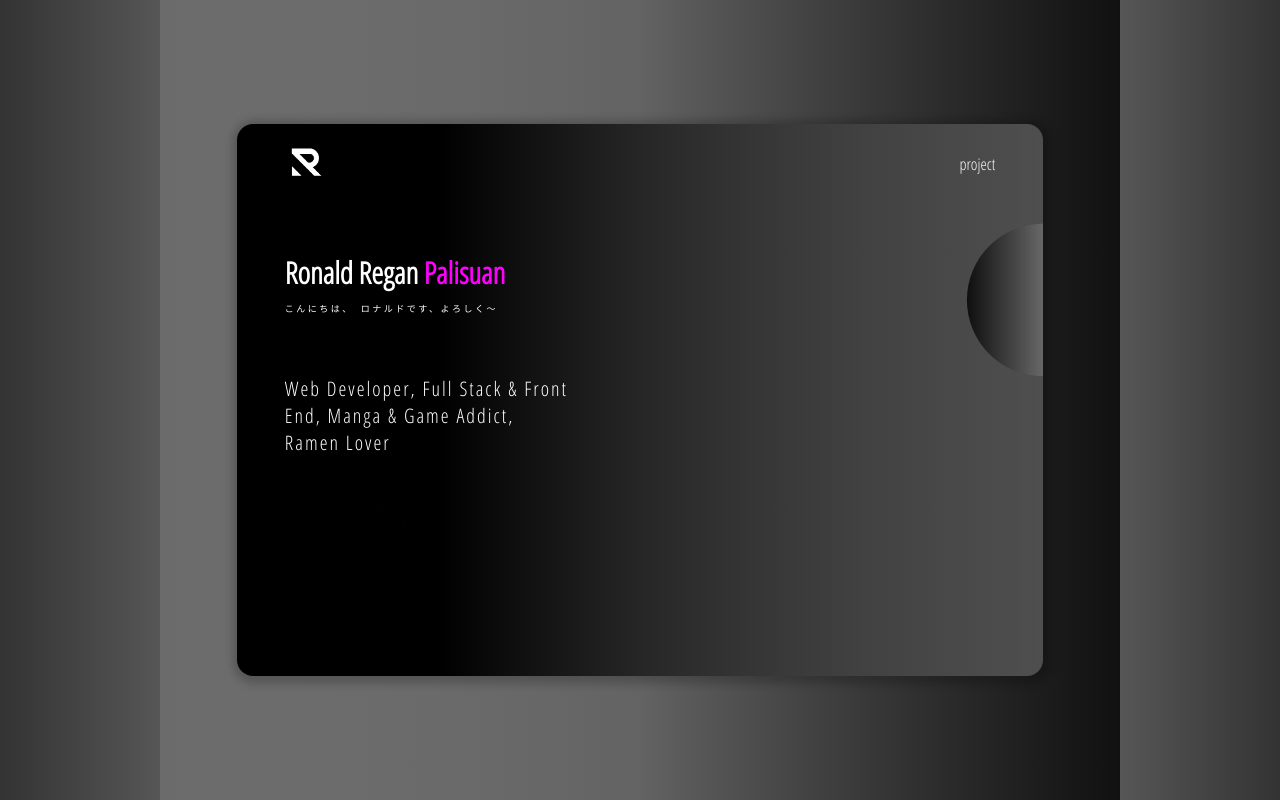
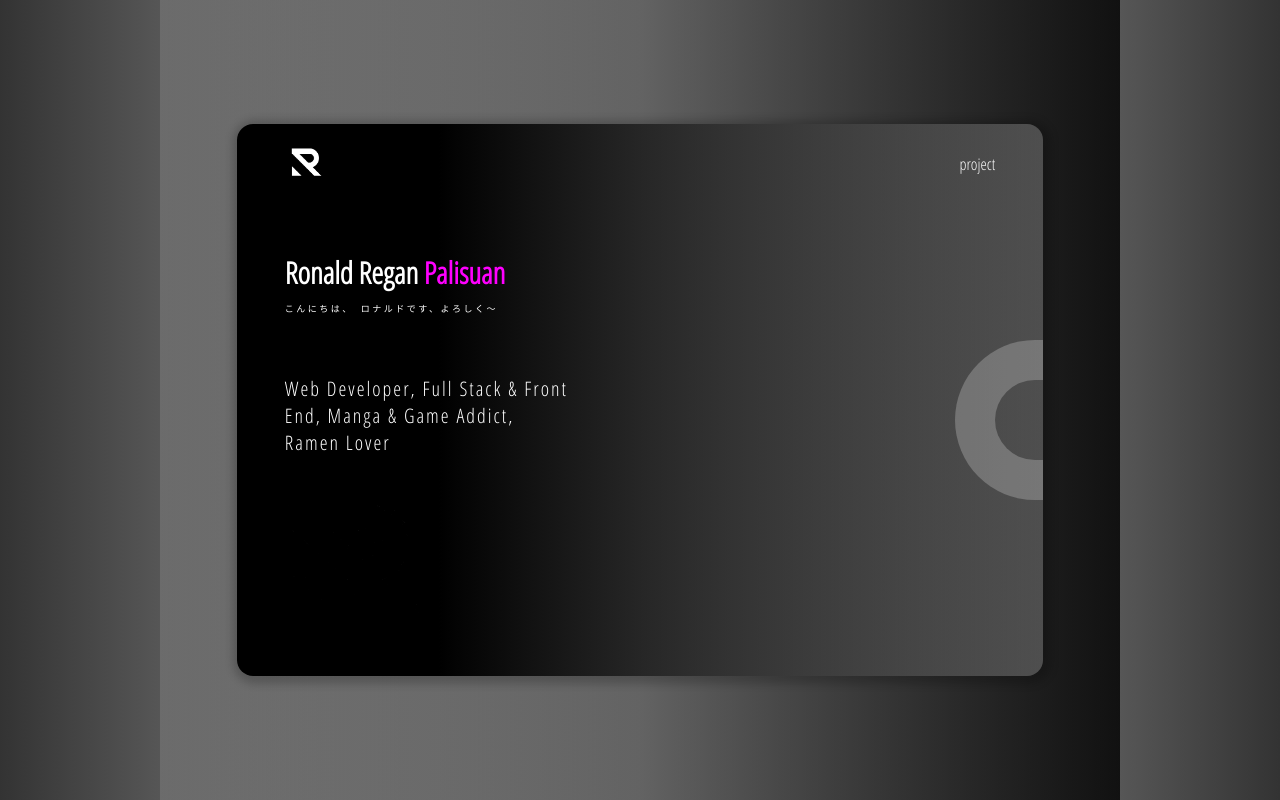
Before and after one commit to zolvo/portfolio, a React (Create React App) app: page / in a window 1280 px wide. Built offline with nearby package versions, Linux system fonts and the light colour scheme; grey boxes are pictures that could not be loaded.

Commit message:
make half donut css

```diff
--- a/src/component/Home.js
+++ b/src/component/Home.js
@@ -77,7 +77,6 @@ const Main = styled.div`
   flex-direction: row;
   justify-content: space-between;
   flex-wrap: wrap;
-  flex: 1 1 auto;
 `;
 
 const LogoBox = styled.div`
--- a/src/component/Navbar.js
+++ b/src/component/Navbar.js
@@ -95,9 +95,9 @@ const Container = styled.div`
 
     :hover .dropdown-content {
       display: block;
-      transition-delay: 0.2s;
       position: absolute;
     }
+
 
     :hover .dropdown-content li:nth-child(1) {
       animation: github 0.1s linear 1 forwards;
--- a/src/component/Projects.js
+++ b/src/component/Projects.js
@@ -44,61 +44,74 @@ function Projects() {
 
   return (
     <Containers>
-      <div className="chart">
-        <List>
-          <li>Project 1</li>
-          <li>Project 2</li>
-          <li>Project 3</li>
-          <li>Project 4</li>
-        </List>
-        {/* <Doughnut data={chartData} /> */}
-        <div className="chart2"></div>
-      </div>
+      <Circle>
+        <div className="chart" />
+      </Circle>
+      {/* <List>
+        <li>Project Title: PEKO-PEKO</li>
+        <li>Project Title: APPRON</li>
+        <li>Project Title: FIRST DRAFT</li>
+        <li>Project Title: COREDUMP</li>
+      </List> */}
+      {/* <Doughnut data={chartData} /> */}
+      {/* <div className="chart2"></div> */}
     </Containers>
   );
 }
 
 const Containers = styled.div`
   box-sizing: border-box;
-  // border: 1px solid white;
-  // left: 6em;
+  display:flex;
+  justify-content; center;
+  align-items: center;
+  height: 17em;
   width: 19em;
-  height: 12em;
-  // position: relative;
-  // margin-left: 9em;
-  display:flex;
-  flex-wrap:wrap;
-  justify-content; flex-end;
-  align-items: flex-end;
 
-  .chart {
-    box-sizing: border-box;
-    // border: 1px solid red;
-    // margin-top: 2em;
-    width: 20em;
-    height: 12em;
-    background-image: linear-gradient(
-      to right,
-      rgba(0, 0, 0, 0.8) 75%,
-      rgba(128, 128, 128, 0.5)
-    );
-    clip-path: circle(30% at 100% 50%);
-    -webkit-clip-path: circle(30% at100% 50%);
-    outline: none;
-    border: none;
-  }
+  // .chart {
+    //   box-sizing: border-box;
+    // width: 20em;
+    // height: 12em;
+
+    //   background-image: linear-gradient(
+      //     to right,
+  //     rgba(0, 0, 0, 0.8) 75%,
+  //     rgba(128, 128, 128, 0.5)
+  //   );
+  //   clip-path: circle(30% at 100% 50%);
+  // }
+
+}
 `;
 
+const Circle = styled.div`
+height: 5em;
+width: 3em;
+margin-top: 5em;
+margin-left: 13.5em;
+
+.chart  {
+  content: '';
+  width: inherit;
+  height: inherit;
+  border: 40px solid rgba(211,211,211,.3);
+  border-right: none;
+  border-top-left-radius: 175px;
+  border-bottom-left-radius: 175px;
+
+  `;
+
 const List = styled.div`
+  position: fixed;
+
   li {
-    z-index: 2;
-    position: relative;
-    background-color: white;
-    width: 5em;
-    height: 5em;
-    transition: 0.7s;
+    list-style: none;
 
-    // list-style: none;
+    // background-color: white;
+    // position: absolute;
+    // z-index: 2;
+    // width: 15em;
+    // height: 15em;
+    // transition: 0.7s;
     // outline：none;
     // border: none;
   }
```
Also changed, not shown: 1 other file (tests, documents, lock files or other folders).
